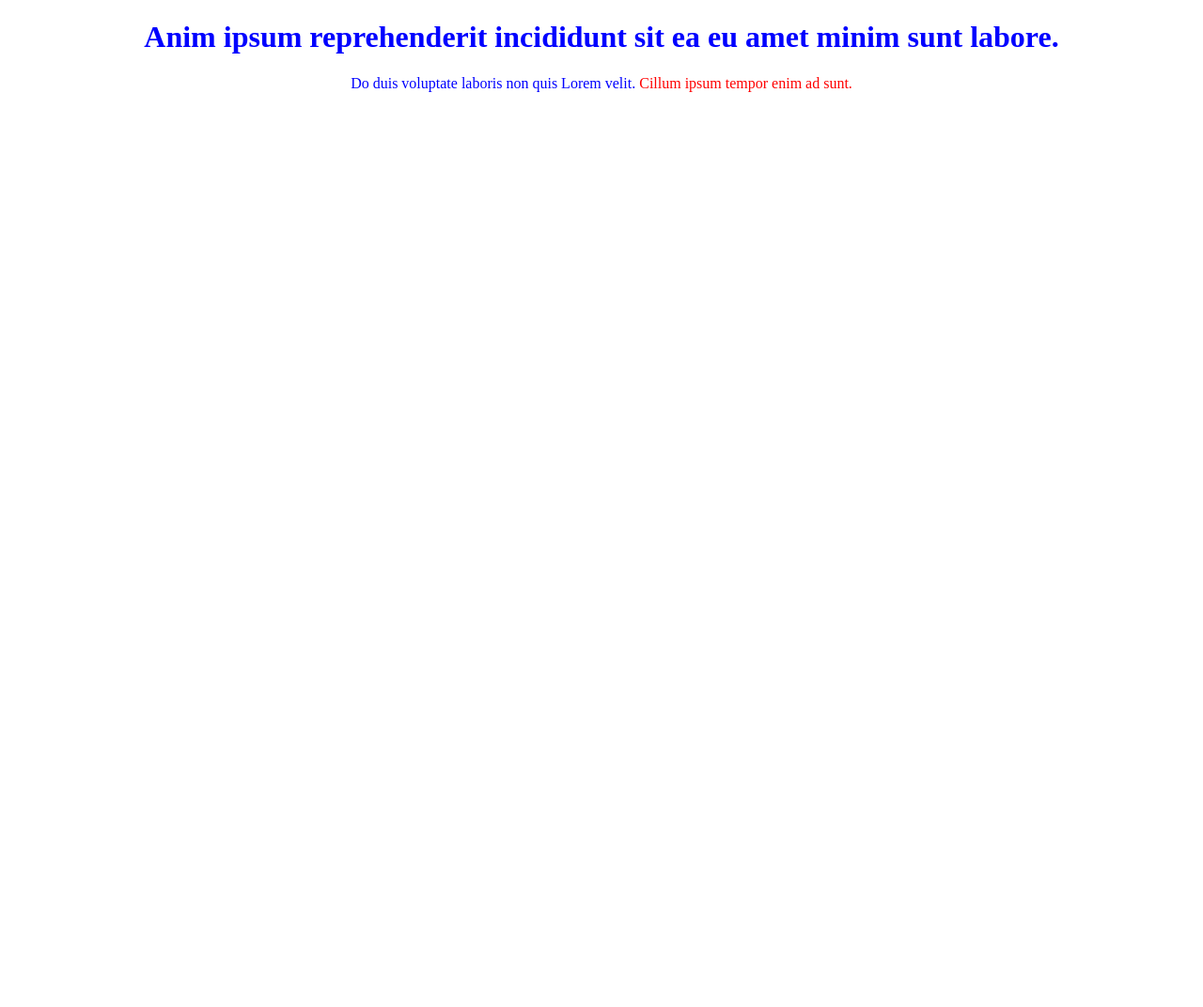
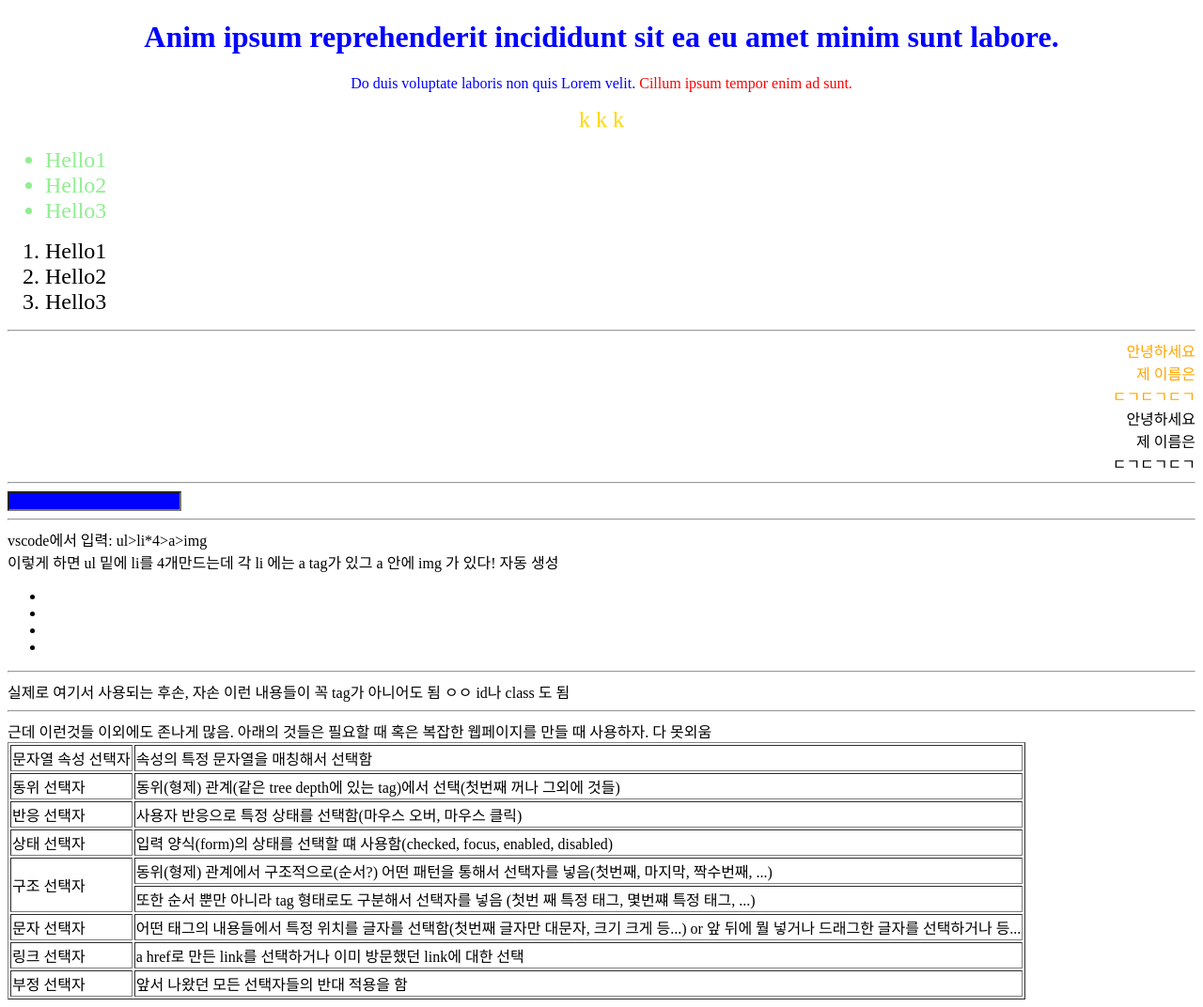
Before and after one commit to cielixer/FE_study, a plain HTML site: page 02-css/2-group_selector/index.html in a window 1280 px wide. Shown: the whole page at 94% size. Before the commit the page ends 800 px from the top, so only its background shows below. Drawn offline with Linux system fonts and the light colour scheme.

Commit message:
text_properties

```diff
--- a/02-css/2-group_selector/index.html
+++ b/02-css/2-group_selector/index.html
@@ -13,5 +13,103 @@
         Do duis voluptate laboris non quis Lorem velit.
         <span>Cillum ipsum tempor enim ad sunt.</span>
     </p>
+
+    <!-- id vs class -->
+    <!-- id는 하나의 html 파일에서 unique 해야 함. 사실 여러개 중복되도 상관 없는데 javascript에서 문제 생김-->
+    <!-- class는 여러개의 tag에서 중복 사용이 가능함 -->
+
+    <!-- 띄어쓰기 기준으로 class 여러개 지정 가능-->
+    <div class="a b c d"> k k k </div>
+
+    <div>
+        <ul>
+            <li>Hello1</li>
+            <li>Hello2</li>
+            <li>Hello3</li>
+        </ul>
+    </div>
+
+    <div>
+        <ol>
+            <li>Hello1</li>
+            <li>Hello2</li>
+            <li>Hello3</li>
+        </ol>
+    </div>
+
+    <hr>
+
+    <div title="title_1">
+        <div> 안녕하세요 </div>
+        <div> 제 이름은 </div>
+        <div> ㄷㄱㄷㄱㄷㄱ </div>
+    </div>
+    <div title="title_2">
+        <div> 안녕하세요 </div>
+        <div> 제 이름은 </div>
+        <div> ㄷㄱㄷㄱㄷㄱ </div>
+    </div>
+
+    <hr>
+
+    <input type="password">
+
+    <hr>
+
+    <!-- Zen coding -->
+    vscode에서 입력: ul>li*4>a>img <br>
+    이렇게 하면 ul 밑에 li를 4개만드는데 각 li 에는 a tag가 있그 a 안에 img 가 있다! 자동 생성
+    <ul>
+        <li><a href=""><img src="" alt=""></a></li>
+        <li><a href=""><img src="" alt=""></a></li>
+        <li><a href=""><img src="" alt=""></a></li>
+        <li><a href=""><img src="" alt=""></a></li>
+    </ul>
+
+    <hr>
+
+    실제로 여기서 사용되는 후손, 자손 이런 내용들이 꼭 tag가 아니어도 됨 ㅇㅇ id나 class 도 됨
+
+    <hr>
+
+    근데 이런것들 이외에도 존나게 많음. 아래의 것들은 필요할 때 혹은 복잡한 웹페이지를 만들 때 사용하자. 다 못외움
+    <table border="1">
+        <tr>
+            <td>문자열 속성 선택자</td>
+            <td>속성의 특정 문자열을 매칭해서 선택함</td>
+        </tr>
+        <tr>
+            <td>동위 선택자</td>
+            <td>동위(형제) 관계(같은 tree depth에 있는 tag)에서 선택(첫번째 꺼나 그외에 것들)</td>
+        </tr>
+        <tr>
+            <td>반응 선택자</td>
+            <td>사용자 반응으로 특정 상태를 선택함(마우스 오버, 마우스 클릭)</td>
+        </tr>
+        <tr>
+            <td>상태 선택자</td>
+            <td>입력 양식(form)의 상태를 선택할 떄 사용함(checked, focus, enabled, disabled)</td>
+        </tr>
+        <tr>
+            <td rowspan="2">구조 선택자</td>
+            <td>동위(형제) 관계에서 구조적으로(순서?) 어떤 패턴을 통해서 선택자를 넣음(첫번째, 마지막, 짝수번째, ...)</td>
+        </tr>
+        <tr>
+            <td>또한 순서 뿐만 아니라 tag 형태로도 구분해서 선택자를 넣음 (첫번 째 특정 태그,  몇번쨰 특정 태그, ...)</td>
+        </tr>
+        <tr>
+            <td>문자 선택자</td>
+            <td>어떤 태그의 내용들에서 특정 위치를 글자를 선택함(첫번째 글자만 대문자, 크기 크게 등...) or 앞 뒤에 뭘 넣거나 드래그한 글자를 선택하거나 등...</td>
+        </tr>
+        <tr>
+            <td>링크 선택자</td>
+            <td>a href로 만든 link를 선택하거나 이미 방문했던 link에 대한 선택</td>
+        </tr>
+        <tr>
+            <td>부정 선택자</td>
+            <td>앞서 나왔던 모든 선택자들의 반대 적용을 함</td>
+        </tr>
+    </table>
+
 </body>
 </html>
--- a/02-css/2-group_selector/style.css
+++ b/02-css/2-group_selector/style.css
@@ -10,20 +10,58 @@ p {
 }
 */
 
+/* 전체 선택자: 그냥 전역으로 스타일 넣어줌, 일반적으로 사용하지 말자 */
+/* * {
+    font-size: 24px;
+    line-height: 36px;
+} */
+
 /* 그룹 선택자: 위 두 선택자는 정확히 동일한 역할을 하기 때문에 아래처럼 comma(,)로 묶어줌 */
 h1, p {
     text-align: center;
     color:blue;
 }
 
-/* 하위 선택자: 어떤 태그 안에 있는 태그에 대한 선택자, 그냥 스페이스 바로 설정 */
-p span {
+/* 후손 선택자: 어떤 태그 안에 있는 태그에 대한 선택자, 후손의 depth(tree 관점)에 관계 없이 어딘가 하위에 있으면 적용됨 */
+
+p > span {
     text-align: center;
     color:red;
 }
 
-/* 전체 선택자: 그냥 전역으로 스타일 넣어줌, 일반적으로 사용하지 말자 */
-/* * {
+div li { /* div 하위 어딘가에 li 가 있으면 다 적용됨 */
     font-size: 24px;
-    line-height: 36px;
-} */
+}
+
+/* 자손 선택자: 특정 태그 바로 밑에 어떤 태그에 대한 선택자 */
+div > ul {
+    color: lightgreen;
+
+}
+
+/* 속성 선택자: 그냥 속성 이름만 넣으면 그 속성을 가지고 있는 모든 tag에 설정됨*/
+[title] {
+    text-align: right;
+}
+
+/* 속성 선택자: 속서의 특정 값이 설정 된 경우 그 속성의 값을 가진 애들만 적용됨. ""를 생략해도 됨*/
+[title="title_1"] {
+    color: orange;
+}
+
+/* 특정 태그 안에 어떤 속성은 아래와 같이 설정함. ex) input tag 중에 type="password"인 애들*/
+input[type="password"] {
+    background: blue;
+}
+
+.a {
+    color:gold
+}
+
+.b {
+    font-size: 24px;
+}
+
+.c.d { /* c와 d가 class로 설정된 애들만 적용됨 */
+    text-align: center;
+}
--- /dev/null
+++ b/02-css/4-text_properties/style.css
@@ -0,0 +1,38 @@
+body {
+    font-size: 15px;
+    line-height: 1.6em; /* em 은 font-size에 따라 상대적으로 변함!!!*/
+}
+
+h2 {
+    font-weight: normal;
+    color: #FFAF0F;
+    text-decoration: underline;
+}
+
+a{
+    text-decoration: none;
+}
+
+p.text {
+    font-weight: bold;
+    font-style: italic;
+    text-align: justify;
+}
+
+p.copy {
+    text-transform: uppercase;
+    text-align: center;
+}
+
+.menu1 {
+    list-style: upper-roman;
+
+}
+
+.menu1 > li::before {
+    content: " >_< ";
+}
+
+.menu2 {
+    list-style: square;
+}
```
Also changed, not shown: 02-css/1-basic_selector/index.html (+2 -1 lines), 02-css/4-text_properties/index.html (added, +54 -0 lines).
